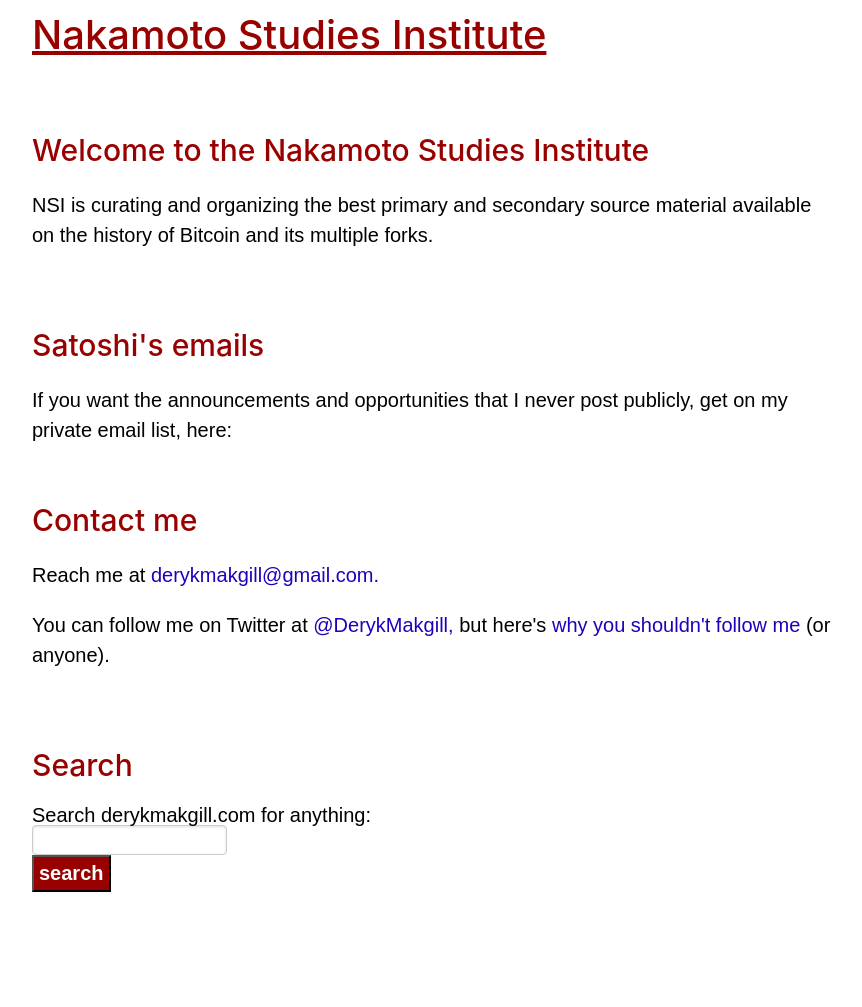
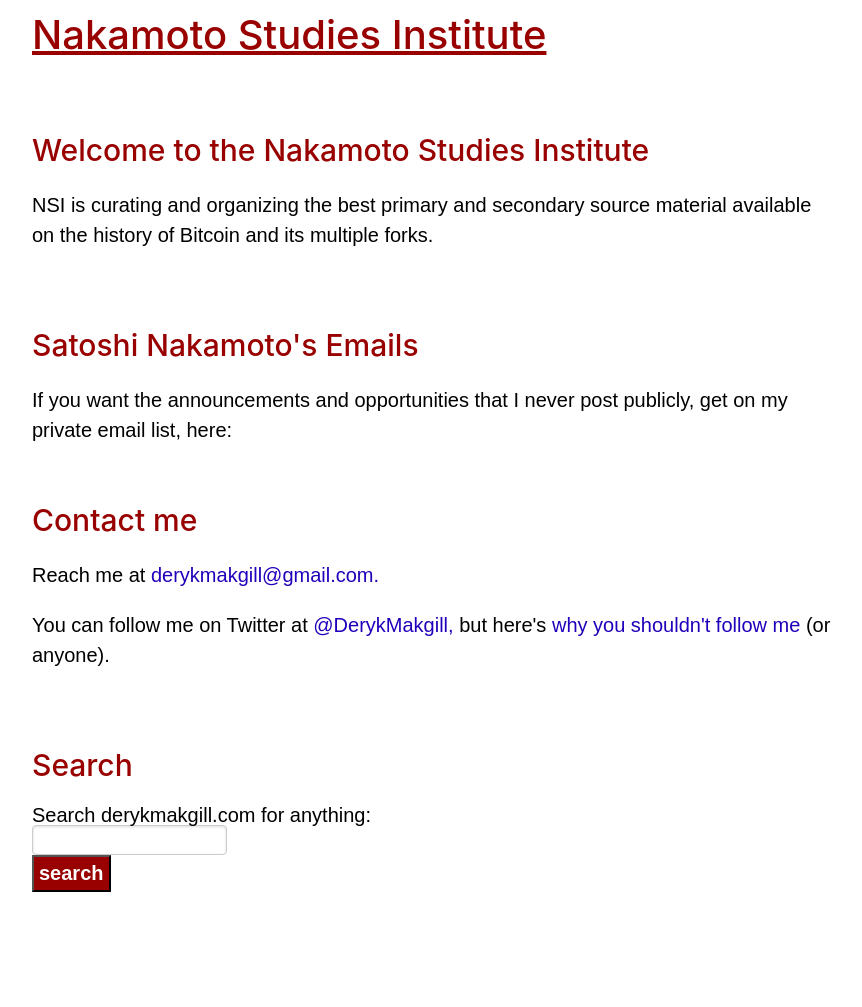
Before and after one commit to nakamotostudies/nakamotostudies.github.io, a Jekyll site: the page built from index.md, in a window 1280 px wide. Shown: the whole page, without its empty margins (58-920 px from the left). Built offline with Jekyll 4.4.1, drawn with Linux system fonts in a browser that asks for light colours.

Commit message:
Update index.md

```diff
--- a/index.md
+++ b/index.md
@@ -24,7 +24,7 @@ title: Nakamoto Studies Institute
 
 
 <section id="list">
-<h2>Satoshi's emails </h2>
+<h2>Satoshi Nakamoto's Emails </h2>
 <p>
 If you want the announcements and opportunities that I never post publicly, get on my private email list, here:
 </p>
```
